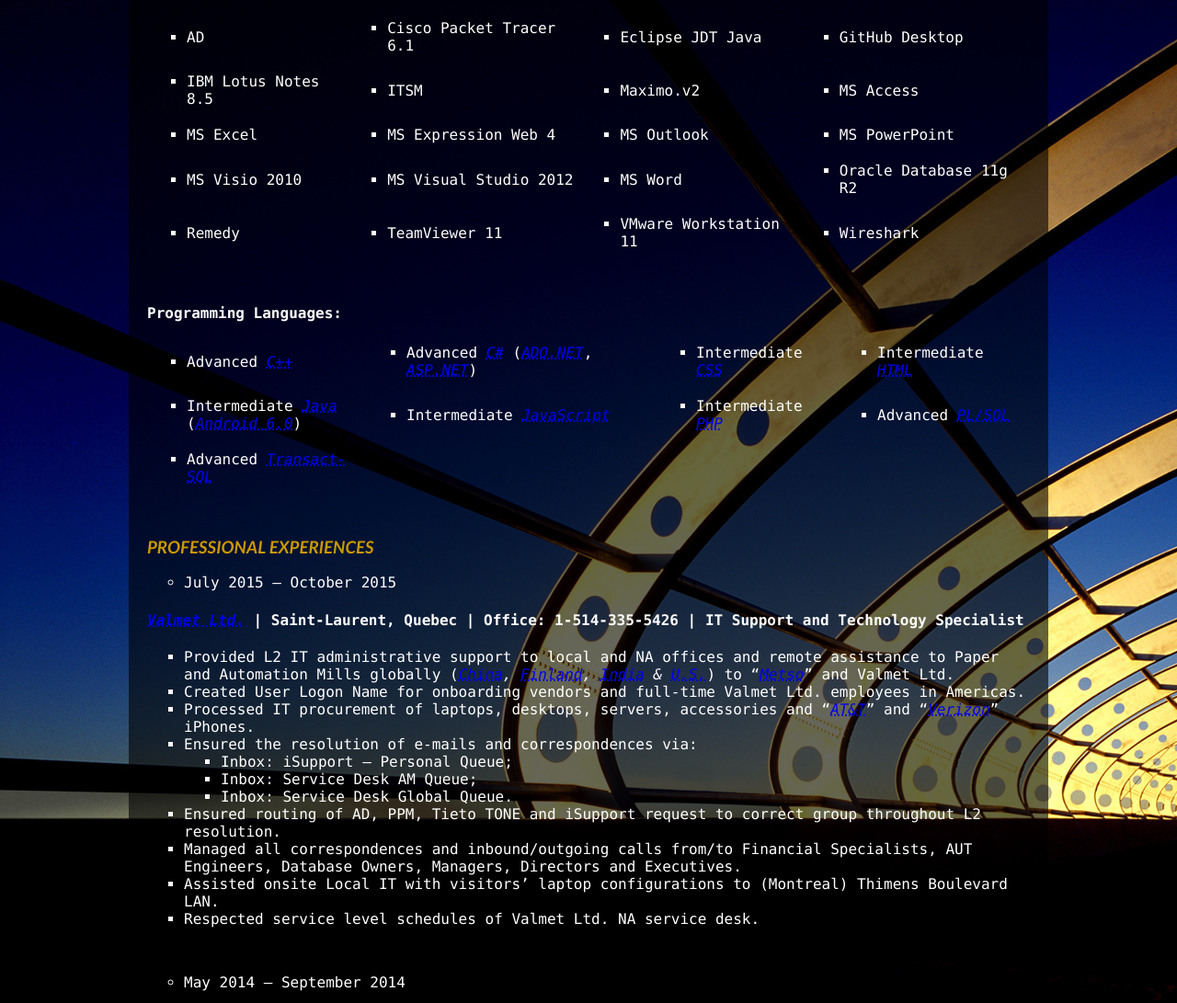
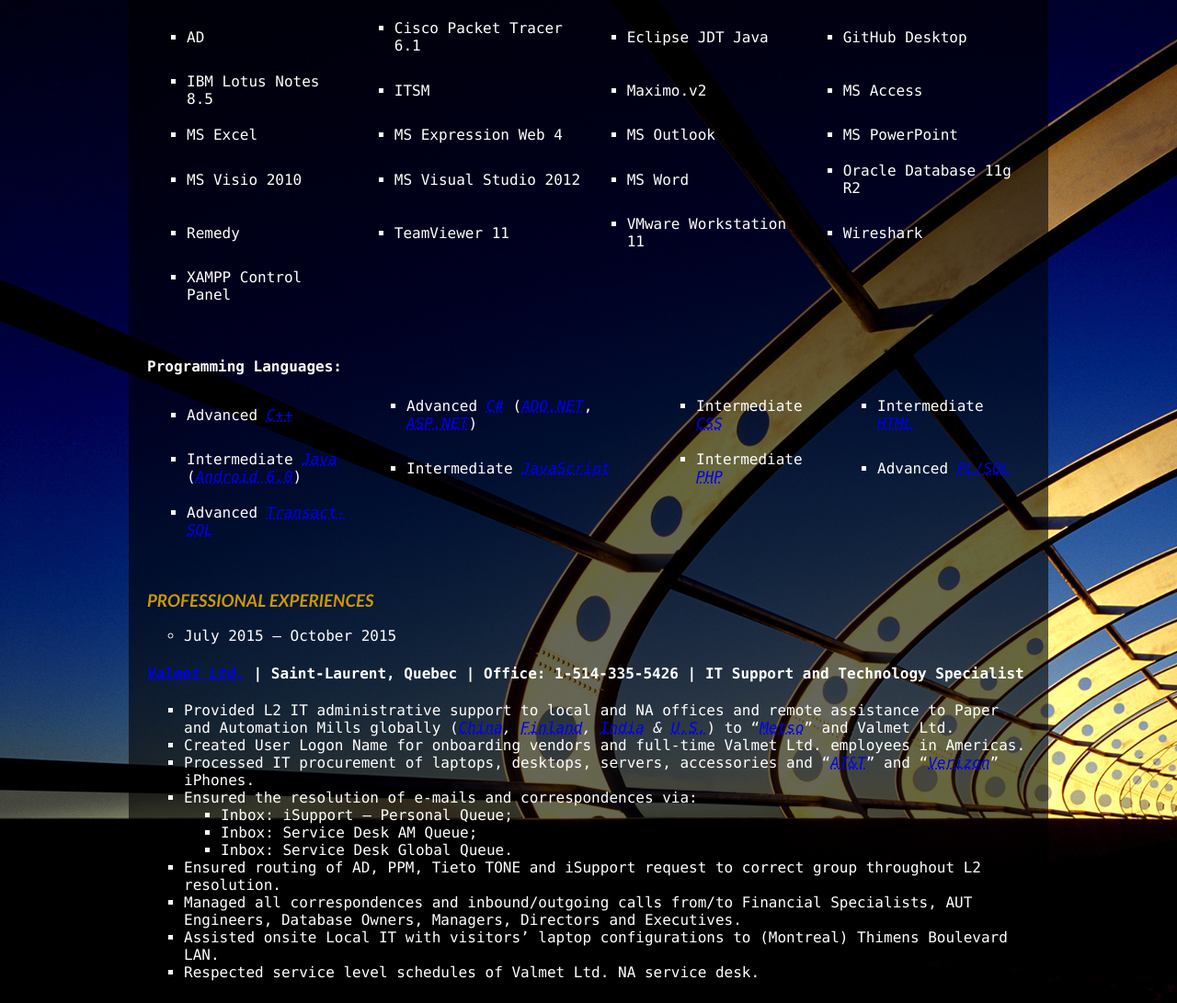
Before and after one commit to pierreacharles/Resume, a plain HTML site: page index.html in a window 1280 px wide. Shown: the part 1282-2373 px from the top of the page at 92% size. Drawn offline with Linux system fonts and the light colour scheme.

Commit message:
Updated: "Technical Skills - Applications:" & "Hard Copy - Downloads"
Added XAMPP Control Panel & appended CV - ENG/FR doc.x on Wednesday,
January, 20, 2016 22:16
by Pierre A. Charles

```diff
--- a/index.html
+++ b/index.html
@@ -324,13 +324,13 @@
 
       <table>
         <tr>
-          <td style="width: 215px">
+          <td style="width: 227px">
             <ul type="square">
               <li style="color:white; font-family:Consolas">AD</li>
             </ul>
           </td>
 
-          <td style="width: 250px">
+          <td style="width: 254px">
             <ul type="square">
               <li style="color:white; font-family:Consolas">Cisco
               Packet Tracer 6.1</li>
@@ -353,14 +353,14 @@
         </tr>
 
         <tr>
-          <td style="width: 215px">
+          <td style="width: 227px">
             <ul type="square">
               <li style="color:white; font-family:Consolas">IBM
               Lotus Notes 8.5</li>
             </ul>
           </td>
 
-          <td style="width: 250px">
+          <td style="width: 254px">
             <ul type="square">
               <li style="color:white; font-family:Consolas">ITSM</li>
             </ul>
@@ -381,14 +381,14 @@
         </tr>
 
         <tr>
-          <td style="width: 215px">
+          <td style="width: 227px">
             <ul type="square">
               <li style="color:white; font-family:Consolas">MS
               Excel</li>
             </ul>
           </td>
 
-          <td style="width: 250px">
+          <td style="width: 254px">
             <ul type="square">
               <li style="color:white; font-family:Consolas">MS
               Expression Web 4</li>
@@ -411,14 +411,14 @@
         </tr>
 
         <tr>
-          <td style="width: 215px">
+          <td style="width: 227px">
             <ul type="square">
               <li style="color:white; font-family:Consolas">MS
               Visio 2010</li>
             </ul>
           </td>
 
-          <td style="width: 250px">
+          <td style="width: 254px">
             <ul type="square">
               <li style="color:white; font-family:Consolas">MS
               Visual Studio 2012</li>
@@ -441,13 +441,13 @@
         </tr>
 
         <tr>
-          <td style="width: 215px">
+          <td style="width: 227px">
             <ul type="square">
               <li style="color:white; font-family:Consolas">Remedy</li>
             </ul>
           </td>
 
-          <td style="width: 250px">
+          <td style="width: 254px">
             <ul type="square">
               <li style="color:white; font-family:Consolas">TeamViewer
               11</li>
@@ -464,6 +464,15 @@
           <td style="width: 245px">
             <ul type="square">
               <li style="color:white; font-family:Consolas">Wireshark</li>
+            </ul>
+          </td>
+        </tr>
+
+        <tr>
+          <td style="width: 227px">
+            <ul type="square">
+              <li style="color:white; font-family:Consolas">XAMPP
+              Control Panel</li>
             </ul>
           </td>
         </tr>
@@ -1021,7 +1030,7 @@
           <td style="width: 403px; height: 33px">
             <ul type="square">
               <li style="color:white; font-family:Consolas; width: 363px;">Curriculum Vitae - <strong>ENG</strong> Word doc.x</li><br/>
-              <a href="porfolio projects\2A(e)._Pierre_A._Charles'_Careers_Curriculum_Vitae_without_References_[Revised_January_16th,_2016].zip" download>
+              <a href="porfolio projects\2A(e)._Pierre_A._Charles'_Careers_Curriculum_Vitae_without_References_[Revised_January_20th,_2016].zip" download>
               <img src="images/English_Language_Button.jpg" alt="image:_ENG_LANG" title="ENG Curriculum Vitae" width="77px" height="47px" style="/*background-color:#CC9900*/background-color:blue""></a>
             </ul>
           </td>
@@ -1029,7 +1038,7 @@
           <td style="width: 403px; height: 33px">
             <ul type="square">
               <li style="color:white; font-family:Consolas; width: 363px;">Curriculum Vitae - <strong>FR</strong> Word doc.x</li><br/>
-              <a href="porfolio projects\2A(f)._Pierre_A._Charles'_Careers_Curriculum_Vitae_without_References_[Revised_January_16th,_2016].zip" download>
+              <a href="porfolio projects\2A(f)._Pierre_A._Charles'_Careers_Curriculum_Vitae_without_References_[Revised_January_20th,_2016].zip" download>
               <img src="images/French_Language_Button.jpg" alt="image:_FR_LANG" title="FR Curriculum Vitae" width="77x" height="47px" style="/*background-color:#CC9900*/background-color:blue""></a>
             </ul>
           </td>
```
Also changed, not shown: 4 other files.
